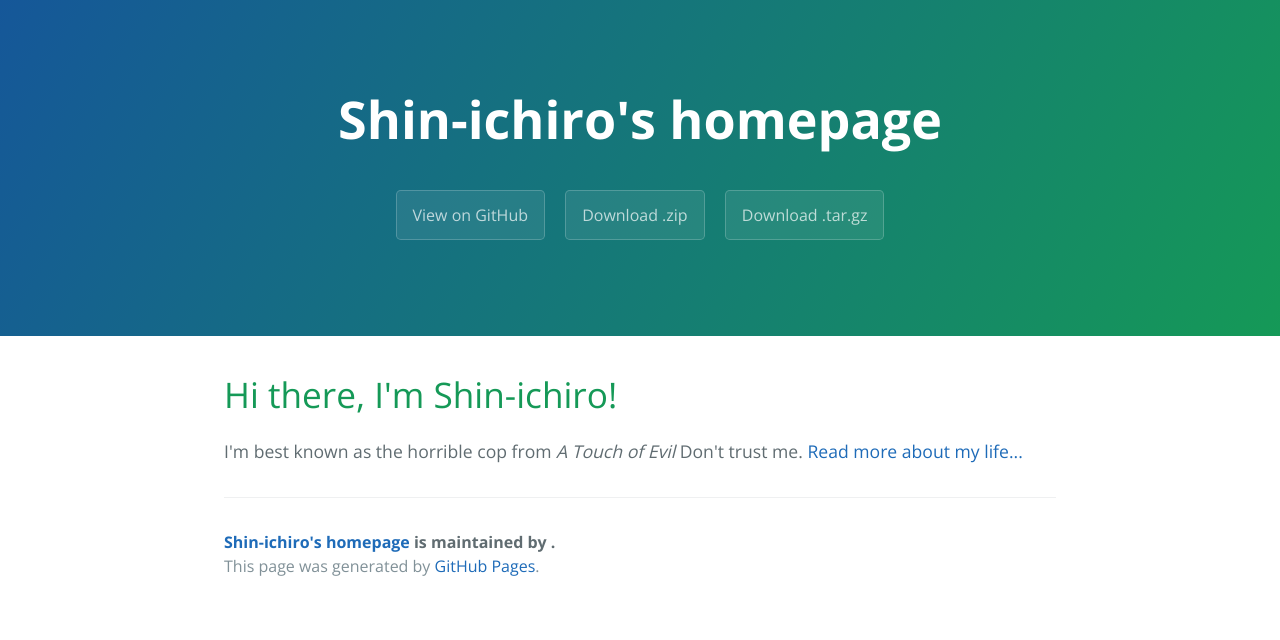
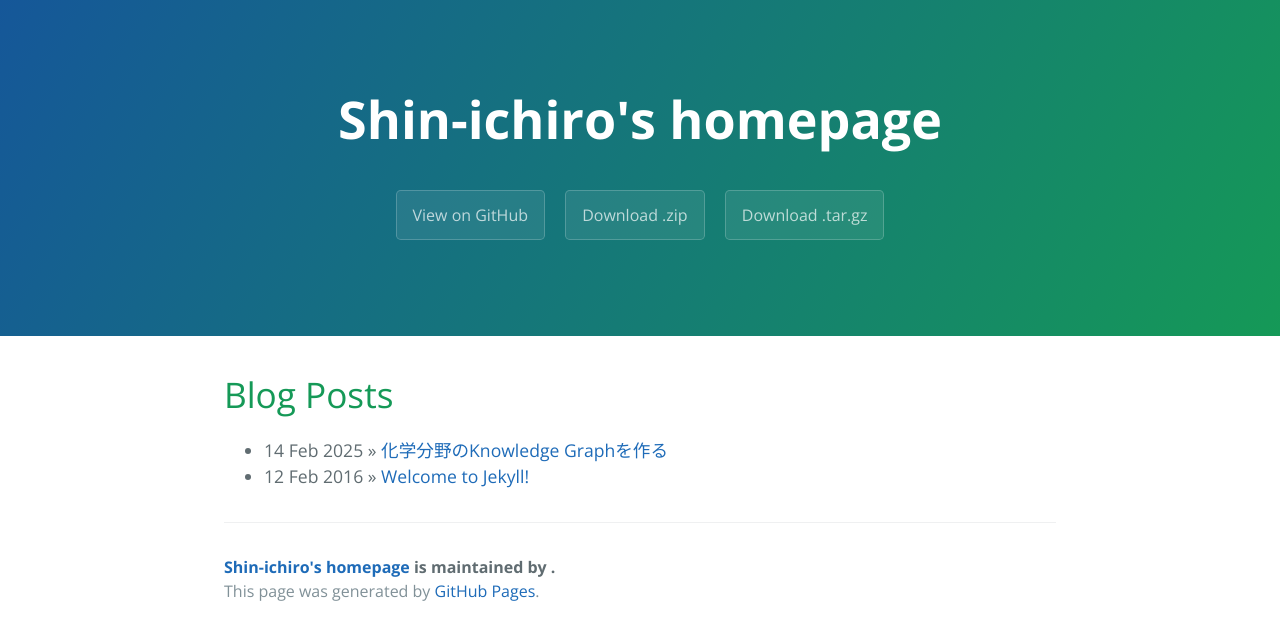
Before and after one commit to Shin-ichiro-I/Shin-ichiro-I.github.io, a Jekyll site: the page built from index.html, in a window 1280 px wide. Shown: the top 640 px of the page. Built offline with Jekyll 4.4.1, drawn with Linux system fonts in a browser that asks for light colours.

Commit message:
Update index.html

```diff
--- a/index.html
+++ b/index.html
@@ -1,8 +1,12 @@
 ---
 layout: default
-title: Shinichiro's Blog
+title: {{ site.name }}
 ---
-<div class="blurb">
-	<h1>Hi there, I'm Shin-ichiro!</h1>
-	<p>I'm best known as the horrible cop from <em>A Touch of Evil</em> Don't trust me. <a href="/about">Read more about my life...</a></p>
-</div><!-- /.blurb -->
+<div id="home">
+  <h1>Blog Posts</h1>
+  <ul class="posts">
+    {% for post in site.posts %}
+      <li><span>{{ post.date | date_to_string }}</span> &raquo; <a href="{{ site.baseurl }}{{ post.url }}">{{ post.title }}</a></li>
+    {% endfor %}
+  </ul>
+</div>
```
